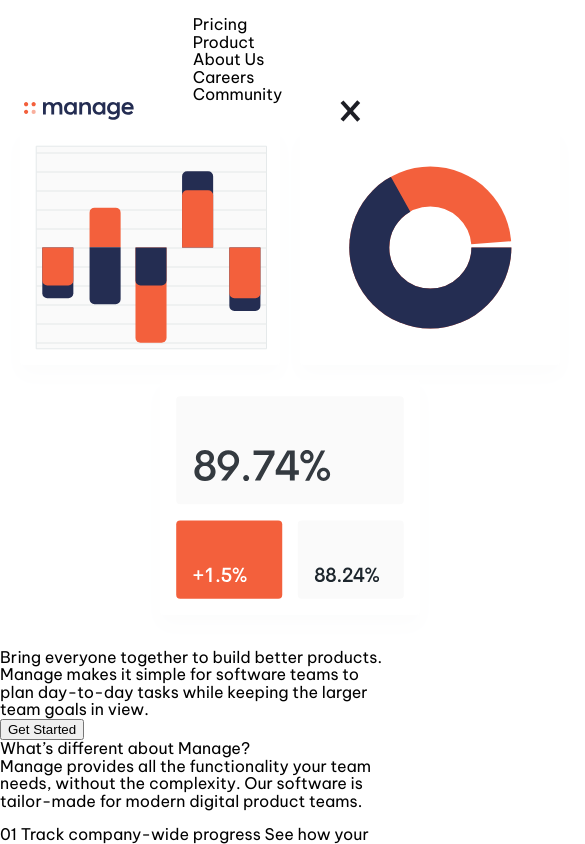
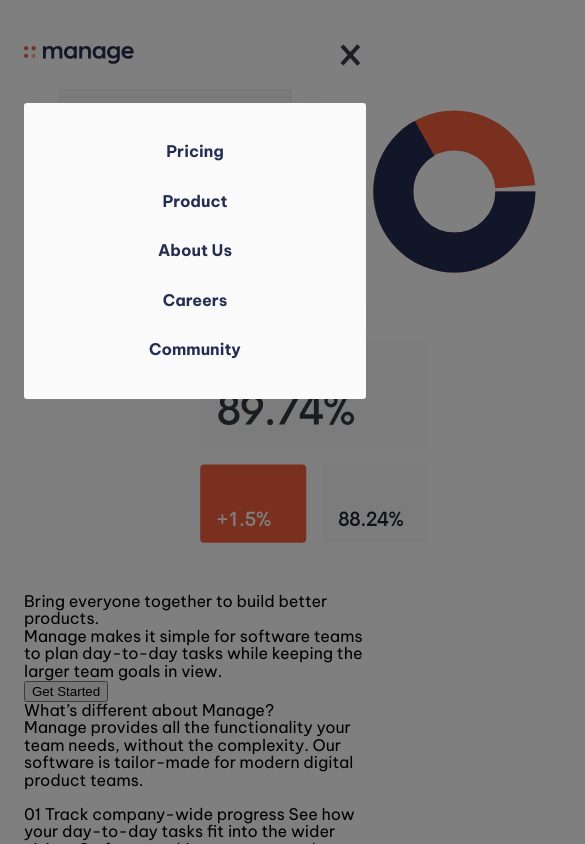
Before and after one commit to kingwell47/fem-manage-landing-page, a React (Create React App) app: page / in a window 390 px wide. Both pictures are taken after a click on the button "open-menu". Shown: the top 844 px of the page, 585 px wide, since content can reach past the window. Built offline with nearby package versions, Linux system fonts and the light colour scheme.

Commit message:
added mobile menu and prelim overlay

```diff
--- a/src/components/AppNavBar/MobileMenu.jsx
+++ b/src/components/AppNavBar/MobileMenu.jsx
@@ -2,6 +2,8 @@
 
 const MobileMenu = () => {
   return (
+    <>
+      <div className="overlay hide-for-desktop" />
       <div className="mobile_menu hide-for-desktop">
         <ul className="mobile_menu__links">
           <li className="mobile_menu__link">Pricing</li>
@@ -11,6 +13,7 @@
           <li className="mobile_menu__link">Community</li>
         </ul>
       </div>
+    </>
   );
 };
 
--- a/src/components/AppNavBar/Navbar.scss
+++ b/src/components/AppNavBar/Navbar.scss
@@ -6,7 +6,7 @@
   display: flex;
   justify-content: space-between;
   align-items: flex-end;
-  padding-inline: fnc.rem(24);
+  position: relative;
 
   &__logo {
     display: block;
@@ -51,4 +51,35 @@
       }
     }
   }
+
+  .overlay {
+    position: absolute;
+    left: fnc.rem(-24);
+    top: 0;
+    width: 200vw;
+    height: 200vh;
+    background-color: rgba(0, 0, 0, 0.5); //change to gradient
+  }
+
+  .mobile_menu {
+    position: absolute;
+    left: 0;
+    top: fnc.rem(103);
+    width: 100%;
+    background-color: var(--color-neutral-100);
+    padding-block: 1.5rem;
+    border-radius: fnc.rem(3);
+
+    &__links {
+      text-align: center;
+      font-weight: 700;
+      color: var(--color-primary-200);
+    }
+
+    &__link {
+      &:not(:last-child) {
+        margin-bottom: 2rem;
+      }
+    }
+  }
 }
--- a/src/index.scss
+++ b/src/index.scss
@@ -60,3 +60,7 @@
   list-style: none;
   padding: 0;
 }
+
+.App {
+  padding-inline: fnc.rem(24);
+}
```
Lines whose indentation alone changed are shown as unchanged.
